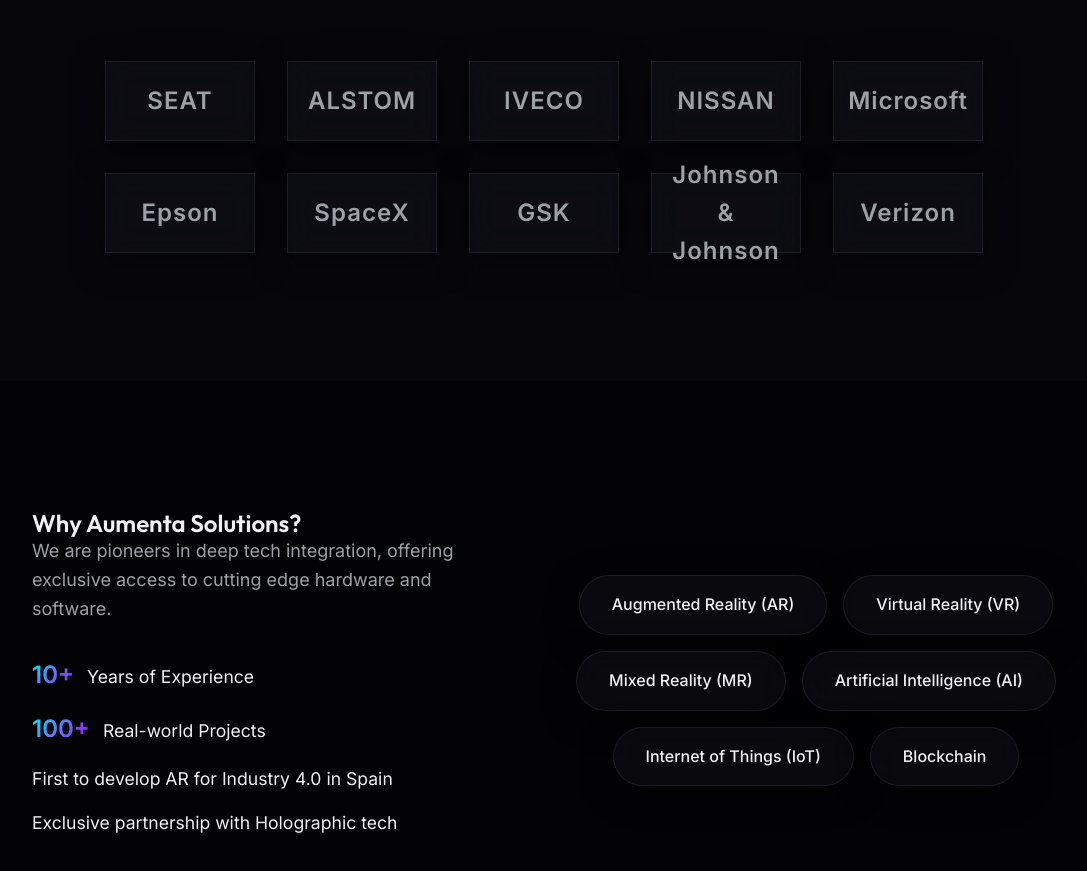
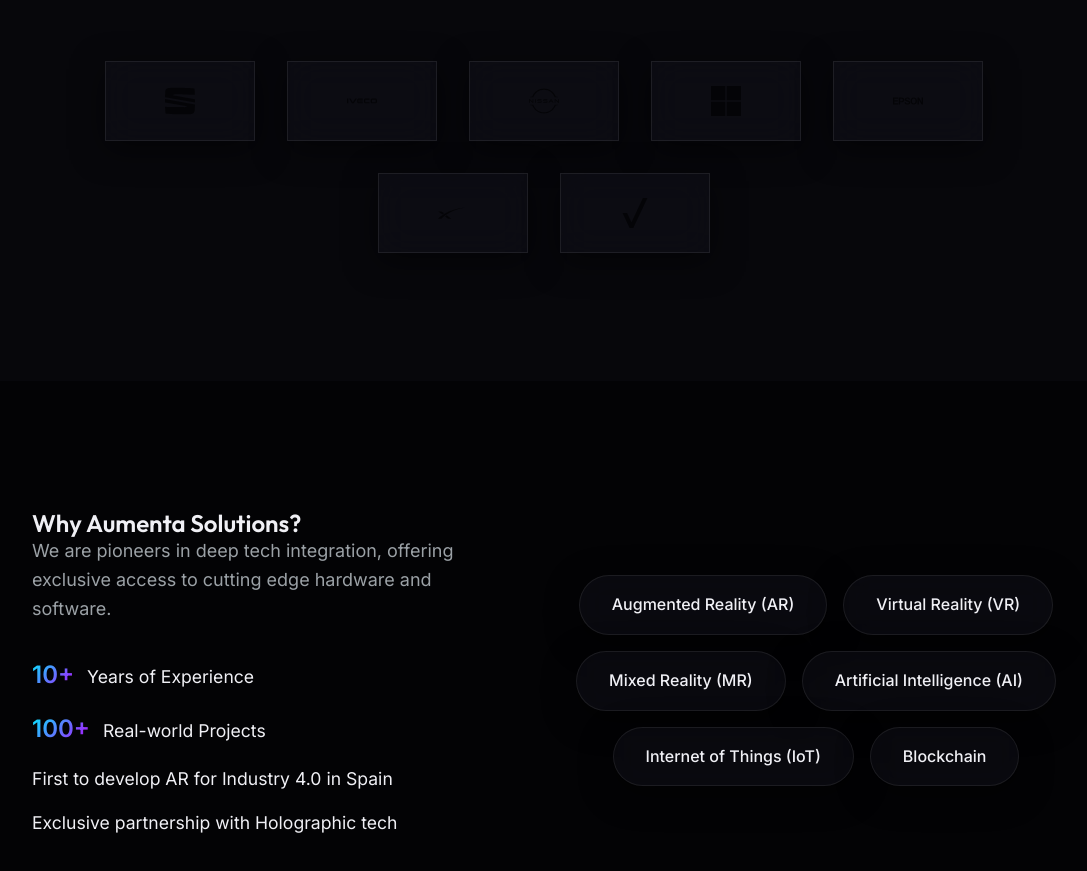
Before and after one commit to proset63/aumenta, a website built with Vite: page index.html in a window 1280 px wide. Shown: the part 9566-10437 px from the top of the page, without its empty margins (96-1183 px from the left). Built offline with nearby package versions, Linux system fonts and the light colour scheme.

Commit message:
Add real SVG logos for clients

```diff
--- a/index.html
+++ b/index.html
@@ -411,16 +411,13 @@
           <p>Líderes de la industria que ya están transformando sus procesos con Aumenta Solutions.</p>
         </div>
         <div class="clients-grid fade-in-up">
-          <div class="client-logo glass"><span class="text-logo">SEAT</span></div>
-          <div class="client-logo glass"><span class="text-logo">ALSTOM</span></div>
-          <div class="client-logo glass"><span class="text-logo">IVECO</span></div>
-          <div class="client-logo glass"><span class="text-logo">NISSAN</span></div>
-          <div class="client-logo glass"><span class="text-logo">Microsoft</span></div>
-          <div class="client-logo glass"><span class="text-logo">Epson</span></div>
-          <div class="client-logo glass"><span class="text-logo">SpaceX</span></div>
-          <div class="client-logo glass"><span class="text-logo">GSK</span></div>
-          <div class="client-logo glass"><span class="text-logo">Johnson &amp; Johnson</span></div>
-          <div class="client-logo glass"><span class="text-logo">Verizon</span></div>
+          <div class="client-logo glass"><img src="/clients/seat.svg" alt="SEAT"></div>
+          <div class="client-logo glass"><img src="/clients/iveco.svg" alt="IVECO"></div>
+          <div class="client-logo glass"><img src="/clients/nissan.svg" alt="NISSAN"></div>
+          <div class="client-logo glass"><img src="/clients/microsoft.svg" alt="Microsoft"></div>
+          <div class="client-logo glass"><img src="/clients/epson.svg" alt="Epson"></div>
+          <div class="client-logo glass"><img src="/clients/spacex.svg" alt="SpaceX"></div>
+          <div class="client-logo glass"><img src="/clients/verizon.svg" alt="Verizon"></div>
         </div>
       </section>
 
--- a/src/style.css
+++ b/src/style.css
@@ -602,12 +602,11 @@
   transition: var(--transition-fast);
 }
 
-.client-logo .text-logo {
-  font-family: 'Inter', sans-serif;
-  font-weight: 800;
-  font-size: 1.5rem;
-  letter-spacing: 1px;
-  color: var(--text-muted);
+.client-logo img {
+  max-width: 100%;
+  max-height: 100%;
+  object-fit: contain;
+  filter: grayscale(100%) brightness(200%) opacity(0.6);
   transition: var(--transition-fast);
 }
 
@@ -617,6 +616,6 @@
   background: rgba(255, 255, 255, 0.05);
 }
 
-.client-logo:hover .text-logo {
-  color: var(--text-light);
+.client-logo:hover img {
+  filter: grayscale(0%) brightness(100%) opacity(1);
 }
```
Also changed, not shown: public/clients/epson.svg (added), public/clients/iveco.svg (added), public/clients/microsoft.svg (added), public/clients/nissan.svg (added), public/clients/seat.svg (added), public/clients/spacex.svg (added), public/clients/verizon.svg (added).
